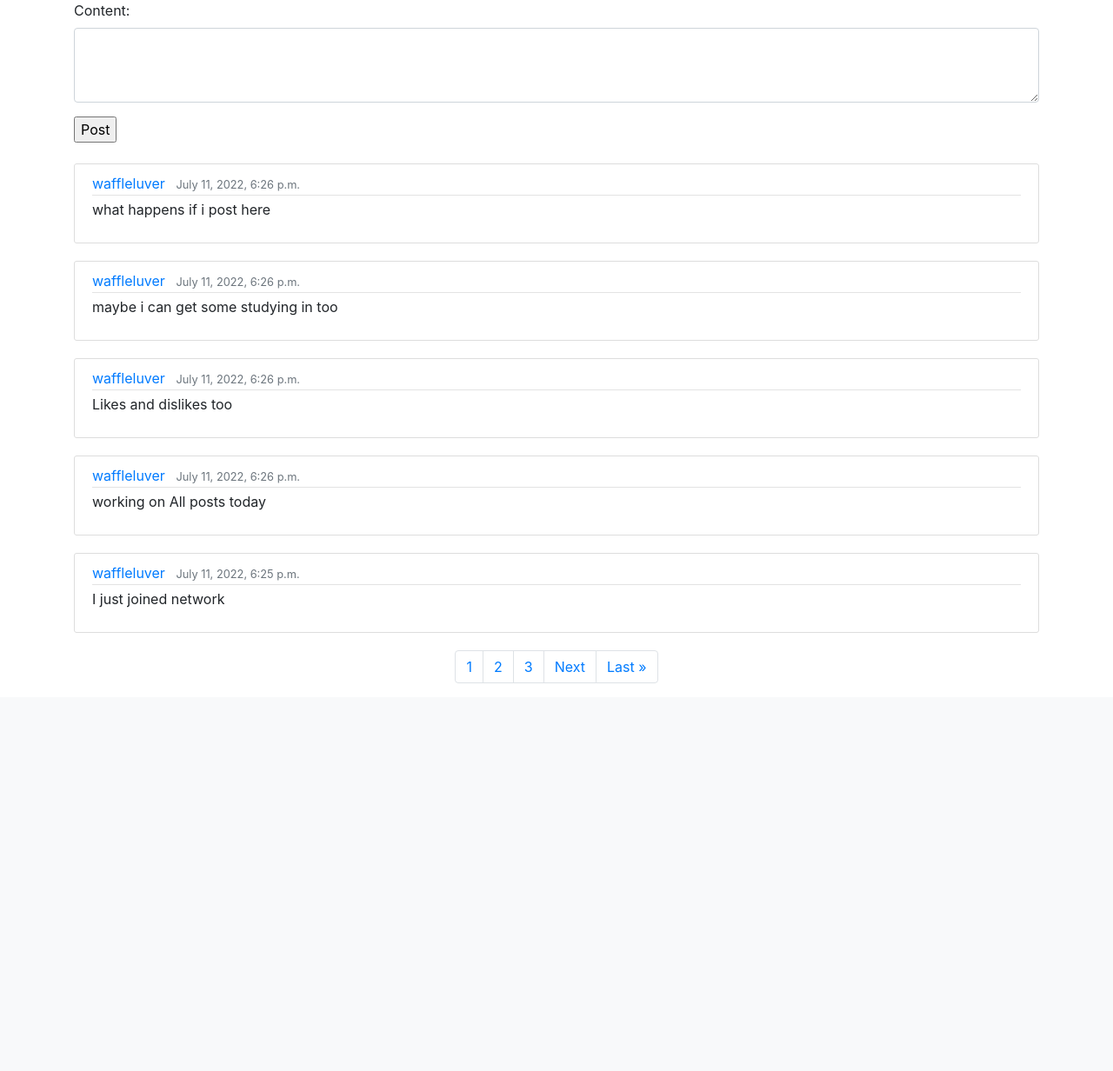
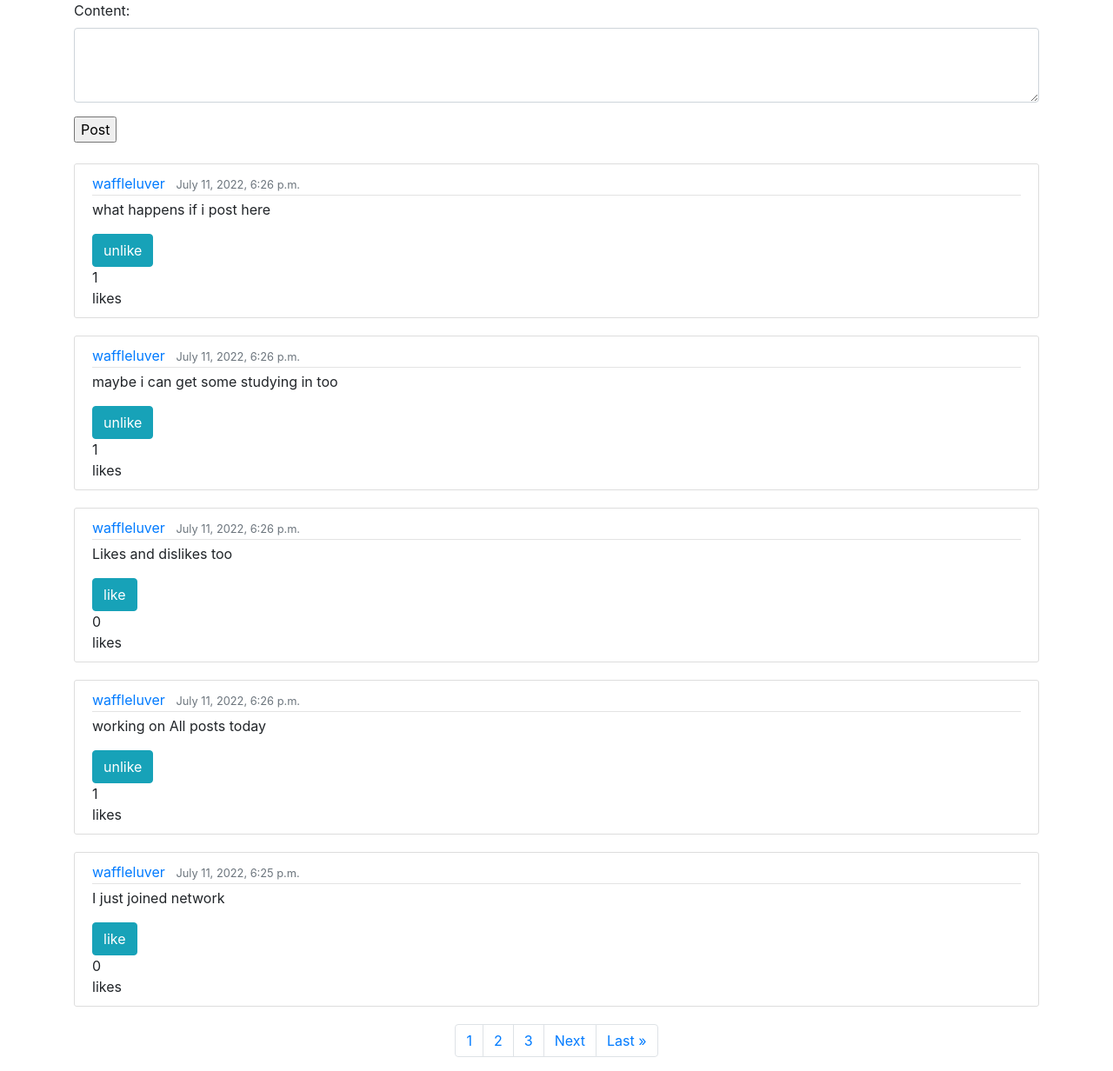
Before and after one commit to wafas-repo/Network, a Django app: page / in a window 1280 px wide. Shown: the part 56-1288 px from the top of the page at 87% size. Before the commit the page ends 842 px from the top, so only its background shows below. Run offline with Django 3.2, Linux system fonts and the light colour scheme; a user stored in the database is signed in; data comes from the database, SQL or seed files in the repository; both versions use the stored data as it was after the commit; some libraries are stand-ins or nearby versions.

Commit message:
Finished Like and Unlike Function

```diff
--- a/network/models.py
+++ b/network/models.py
@@ -1,3 +1,4 @@
+from pyexpat import model
 from django.contrib.auth.models import AbstractUser
 from django.db import models
 
@@ -9,10 +10,13 @@ class Post(models.Model):
    username = models.ForeignKey(User, on_delete=models.CASCADE, null=True)
    content = models.TextField()
    dt_posted = models.DateTimeField(auto_now_add=True, null=True)
+   likes = models.ManyToManyField(User, related_name='like_post')
 
+   def total_likes(self):
+       return self.likes.count()
 
    def serialize(self):
-        return {
+       return {
             "id": self.id,
             "username": self.username,
             "content": self.content,
--- a/network/static/network/app.js
+++ b/network/static/network/app.js
@@ -65,4 +65,37 @@ document.addEventListener('DOMContentLoaded', function() {
 
     })
 
+    // Like post
+
+    document.querySelectorAll('.like-form').forEach(form => {
+
+        form.onsubmit = function (e) {
+            e.preventDefault();
+            const post_id = this.getAttribute('id');
+            var url = this.getAttribute('action');
+            const likeText = document.querySelector(`.like-btn-${post_id}`)
+            var like_count = document.querySelector(`.like-count-${post_id}`)
+            fetch(url)
+            .then(res => res.json())
+            .then(post => {
+                console.log(post)
+                if (post.liked) {
+                    likeText.innerHTML = 'Unlike'
+                    like_count.innerHTML = post.like_total
+
+                } else {
+                    likeText.innerHTML = 'Like'
+                    like_count.innerHTML = post.like_total
+                }
+            })
+
+        }
+
+    })
+
+
+
+
+
+
 })
--- a/network/templates/network/index.html
+++ b/network/templates/network/index.html
@@ -23,9 +23,20 @@
                     <div id="post-content-{{ post.id }}">
                         <p id="edit" class="article-content">{{ post.content }}</p>
                     </div>
-                    {% if post.username ==  request.user %}
+                    <form action="{% url 'like_post' post.id %}" method="POST" class='like-form' id="{{ post.id }}">
+                        {% csrf_token %}
+                        <button type="submit" name="post_id" value="{{ post.id }}" class="btn btn-info like-btn-{{ post.id }}">
+                            {% if request.user in post.likes.all %}
+                                unlike
+                            {% else %}
+                                like
+                            {% endif %}
+                        </button>
+                        <div class="like-count-{{ post.id }}">{{ post.total_likes }}</div> likes
+                      </form>
+                      {% if post.username ==  request.user %}
                         <a id="editBtn" class="edit_Button"  data-post_id="{{ post.id }}" href="#">Edit</a>
-                    {% endif %}
+                      {% endif %}
                 </div>
             </article>
         {% endfor %}
--- a/network/urls.py
+++ b/network/urls.py
@@ -9,4 +9,5 @@ urlpatterns = [
     path("logout", views.logout_view, name="logout"),
     path("register", views.register, name="register"),
     path("edit/<int:post_id>", views.edit, name="edit"),
+    path("like/<int:post_id>", views.like, name="like_post"),
 ]
--- a/network/views.py
+++ b/network/views.py
@@ -1,4 +1,5 @@
 import json
+from turtle import pos
 from django.contrib.auth import authenticate, login, logout
 from django.db import IntegrityError
 from django.http import HttpResponse, HttpResponseRedirect
@@ -45,6 +46,24 @@ def edit(request, post_id):
             post.content = data["content"]
         post.save()
         return HttpResponse(status=204)
+
+@csrf_exempt
+def like(request, post_id):
+    post = Post.objects.get(id=post_id)
+    liked = False
+    if post.likes.filter(id=request.user.id).exists():
+        post.likes.remove(request.user)
+        liked = False
+    else:
+        post.likes.add(request.user)
+        liked = True
+    data = {
+            'message': "Successfully submitted form data.",
+            'post_id': post_id,
+            'liked': liked,
+            'like_total': post.total_likes()
+    }
+    return JsonResponse(data)
 
 
 def login_view(request):
```
Also changed, not shown: db.sqlite3, network/migrations/0003_post_likes.py (added).
